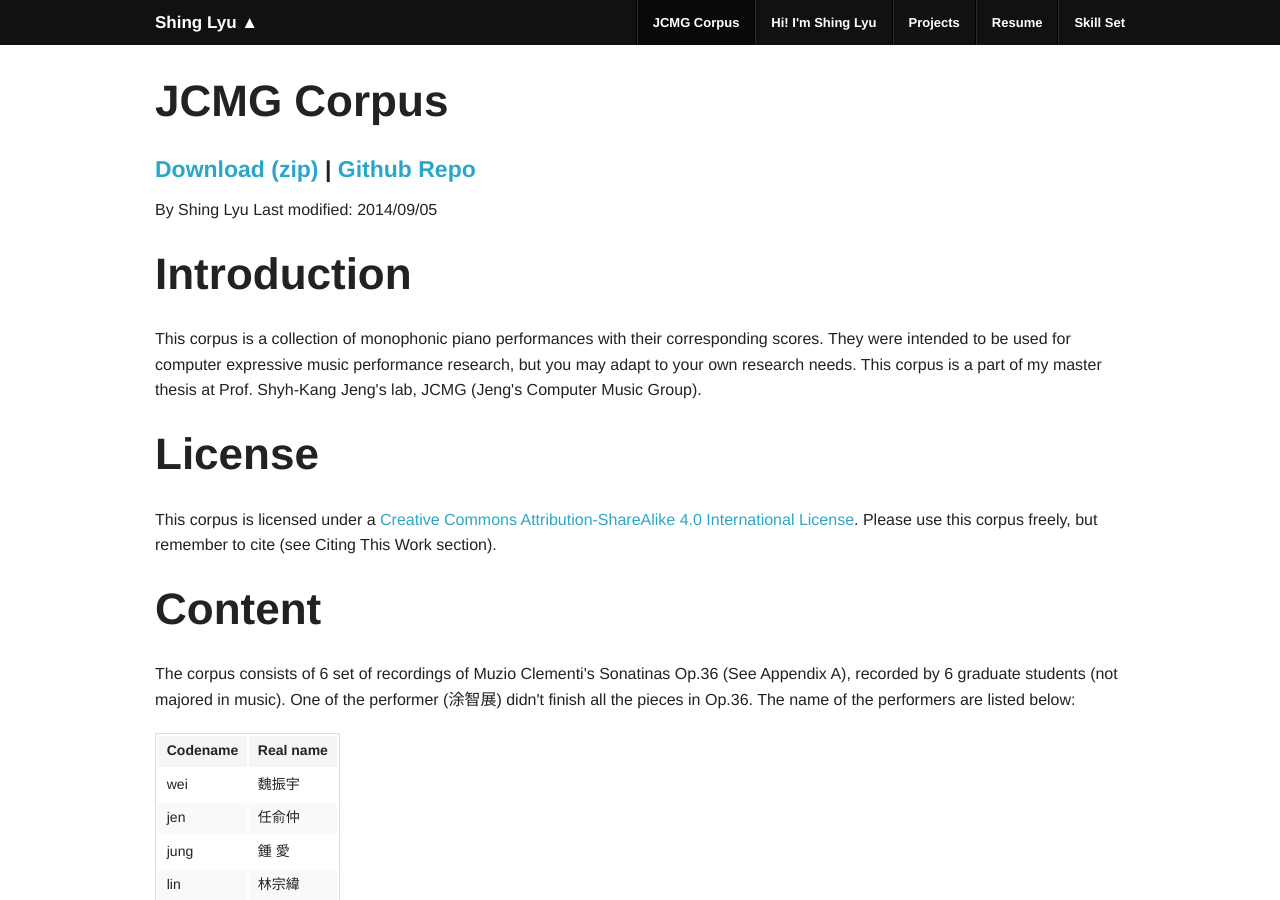
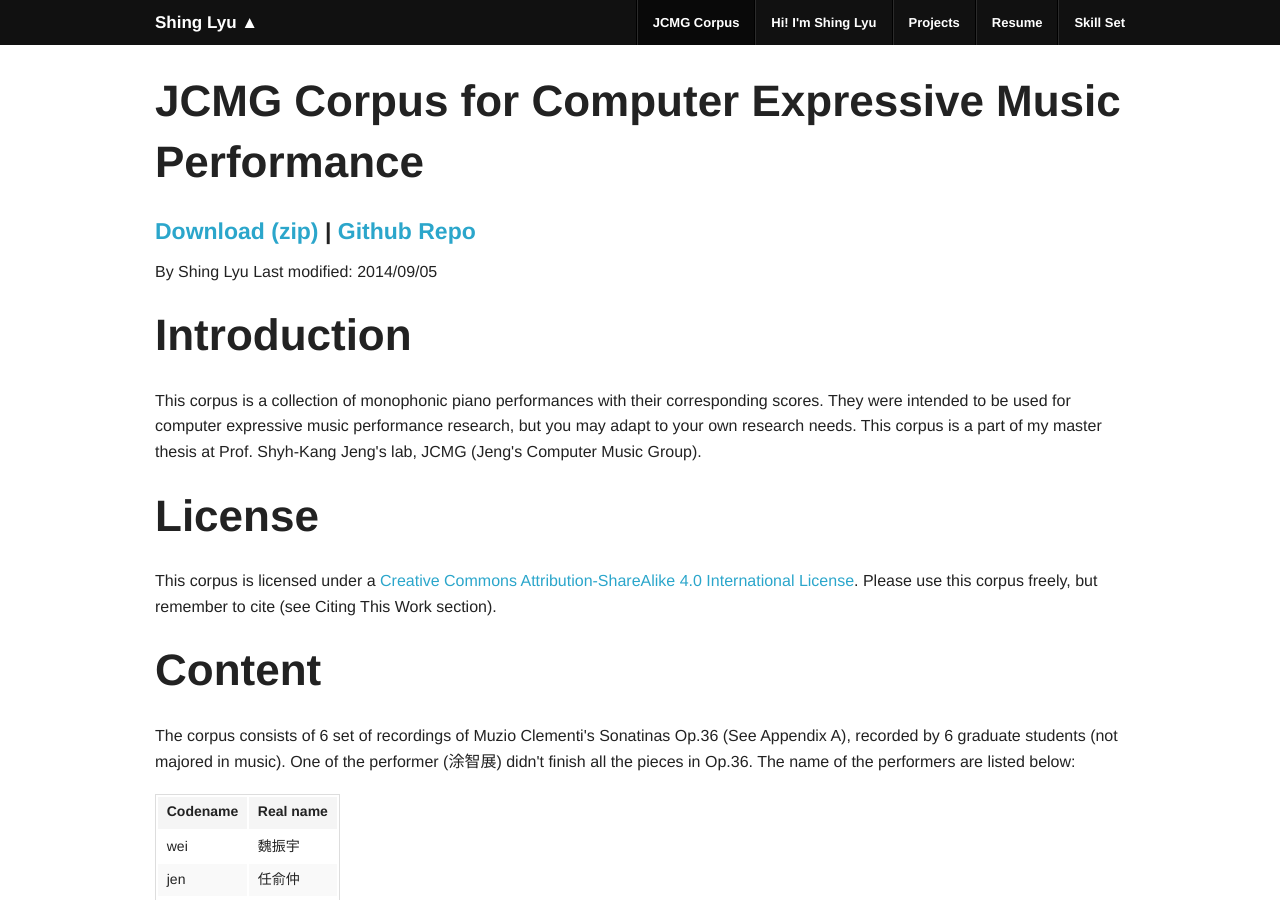
Before and after one commit to shinglyu/shinglyu.github.io, a Jekyll site: the page built from projects/jcmg_corpus/corpus.html, in a window 1280 px wide and 900 px high. Built offline with Jekyll 4.4.1, drawn with Linux system fonts in a browser that asks for light colours.

Commit message:
Changed corpus page title

```diff
--- a/projects/jcmg_corpus/corpus.html
+++ b/projects/jcmg_corpus/corpus.html
@@ -5,7 +5,8 @@ title: JCMG Corpus
 
 <div class="row">
     <div class="large-12 columns">
-        <h1>{{page.title}}</h1>
+        <!--<h1>{{page.title}}</h1>-->
+        <h1>JCMG Corpus for Computer Expressive Music Performance</h1>
 
         <h4><a href="https://github.com/shinglyu/jcmg_corpus/archive/master.zip">Download (zip)</a> | <a href="https://github.com/shinglyu/jcmg_corpus">Github Repo</a></h4>
 
```
